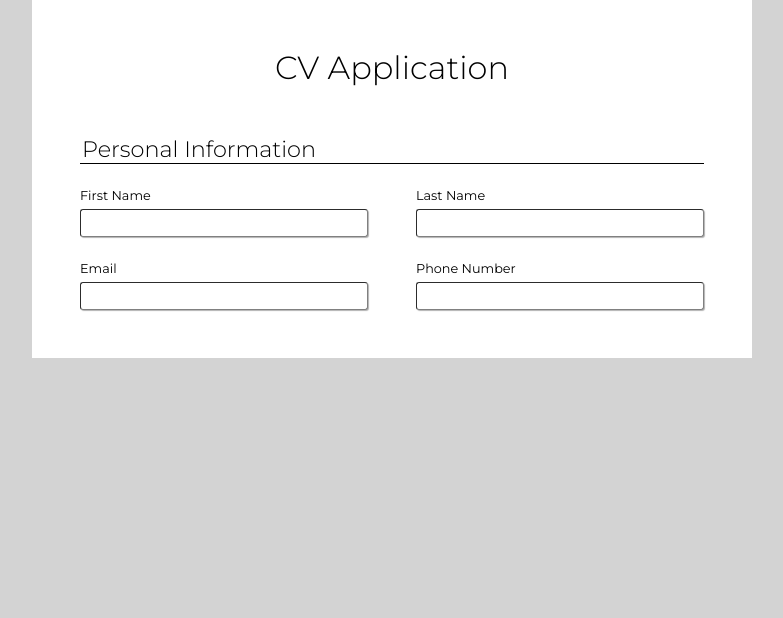
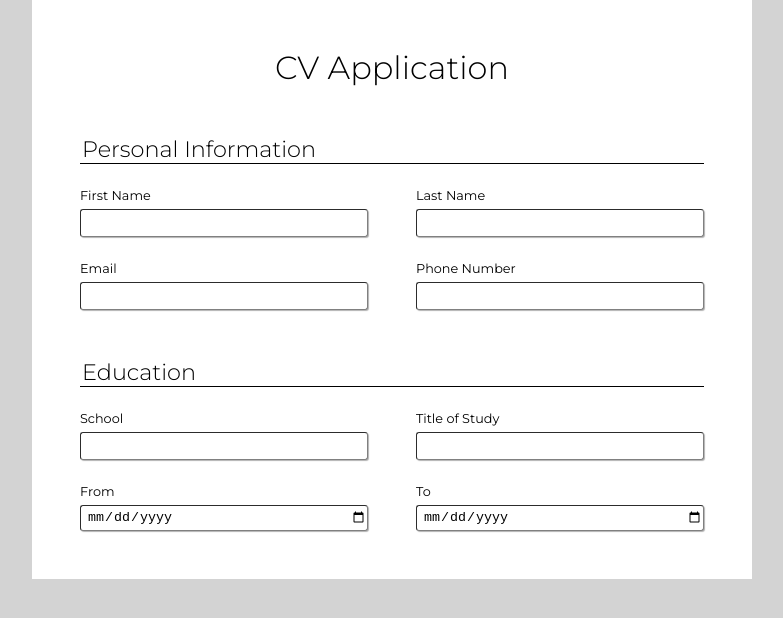
Before and after one commit to Ali-009/cv-app-2, a React (Create React App) app: page / in a window 1280 px wide. Shown: the top 618 px of the page, without its empty margins (248-1031 px from the left). Built offline with nearby package versions, Linux system fonts and the light colour scheme.

Commit message:
Added the EducationInput Section

```diff
--- a/src/App.js
+++ b/src/App.js
@@ -1,9 +1,8 @@
 
 import React from 'react';
-import InputSection from './components/InputSection'
-import FormControl from './components/FormControl';
+import PersonalInfoInput from './components/PersonalInfoInput';
+import EducationInput from './components/EducationInput';
 import './styles/app-style.css'
-
 
 class App extends React.Component{
   constructor(props){
@@ -13,6 +12,10 @@ class App extends React.Component{
       lastName: '',
       email: '',
       phoneNumber: '',
+      school: '',
+      studyTitle: '',
+      eduStart: '',
+      eduEnd: '',
     }
     this.updateForm = this.updateForm.bind(this)
   }
@@ -25,20 +28,15 @@ class App extends React.Component{
 
   render(){
     const {firstName, lastName, email, phoneNumber} = this.state
+    const {school, studyTitle, eduStart, eduEnd} = this.state
     return (
     <div className="app-container">
         <h1>CV Application</h1>
         <form action="#">
-          <InputSection title='Personal Information'>
-            <FormControl name='firstName' label='First Name'
-            value={firstName} updateForm={this.updateForm}/>
-            <FormControl name='lastName' label='Last Name'
-            value={lastName} updateForm={this.updateForm}/>
-            <FormControl name='email' label='Email' type='email'
-            value={email} updateForm={this.updateForm} />
-            <FormControl name='phoneNumber' label='Phone Number' type='tel'
-            value={phoneNumber} updateForm={this.updateForm} />
-          </InputSection>
+          <PersonalInfoInput firstName={firstName} lastName={lastName}
+          email={email} phoneNumber={phoneNumber} updateForm={this.updateForm}/>
+          <EducationInput school={school} studyTitle={studyTitle}
+          eduStart={eduStart} eduEnd={eduEnd} updateForm={this.updateForm} />
         </form>
     </div>
     )
--- /dev/null
+++ b/src/components/EducationInput.js
@@ -0,0 +1,27 @@
+import React from 'react'
+import FormControl from './FormControl'
+import InputSection from './InputSection'
+
+class EducationInput extends React.Component{
+    constructor(props){
+        super(props)
+    }
+
+    render(){
+        const {school, studyTitle, eduStart, eduEnd, updateForm} = this.props
+        return (
+            <InputSection title='Education'>
+                <FormControl name='school' label='School'
+                value={school} updateForm={updateForm}/>
+                <FormControl name='studyTitle' label='Title of Study'
+                value={studyTitle} updateForm={updateForm}/>
+                <FormControl name='eduStart' label='From' type='date'
+                value={eduStart} updateForm={updateForm} />
+                <FormControl name='eduEnd' label='To' type='date'
+                value={eduEnd} updateForm={updateForm} />
+            </InputSection>
+        )
+    }
+}
+
+export default EducationInput
```
